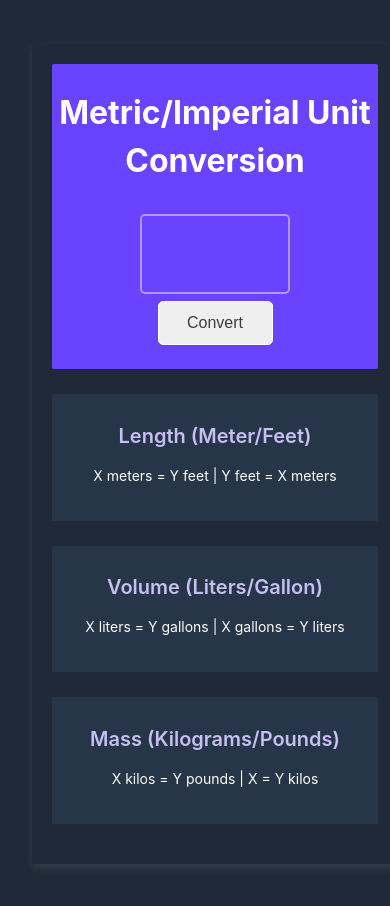
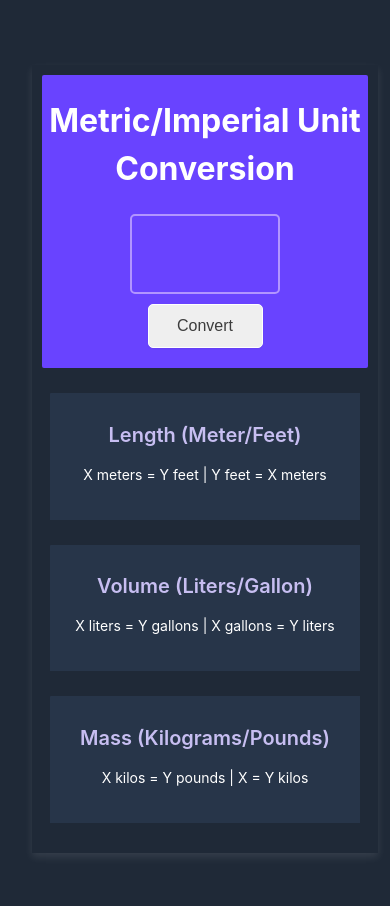
Before and after one commit to TiffyAlva/unit-converter, a website built with Vite: page index.html in a window 390 px wide. Built offline with nearby package versions, Linux system fonts and the light colour scheme.

Commit message:
adjusted for mobile

```diff
--- a/index.css
+++ b/index.css
@@ -168,3 +168,34 @@ h2 {
     line-height: 10px;
     margin-bottom: 10px;
 }
+
+
+/* Responsive adjustments for mobile */
+@media (max-width: 768px) {
+    body {
+        text-align: center;
+    }
+
+    .container {
+        transform: scale(1); /* Reset any scaling applied */
+        padding: 10px;
+    }
+
+    .card {
+        padding: 10px;
+        margin-top: 10px;
+    }
+
+    .main {
+        width: 95%;
+        margin: 10px auto;
+    }
+
+    header {
+        height: auto;
+    }
+
+    #btn-convert {
+        margin-top: 10px;
+    }
+}
```
